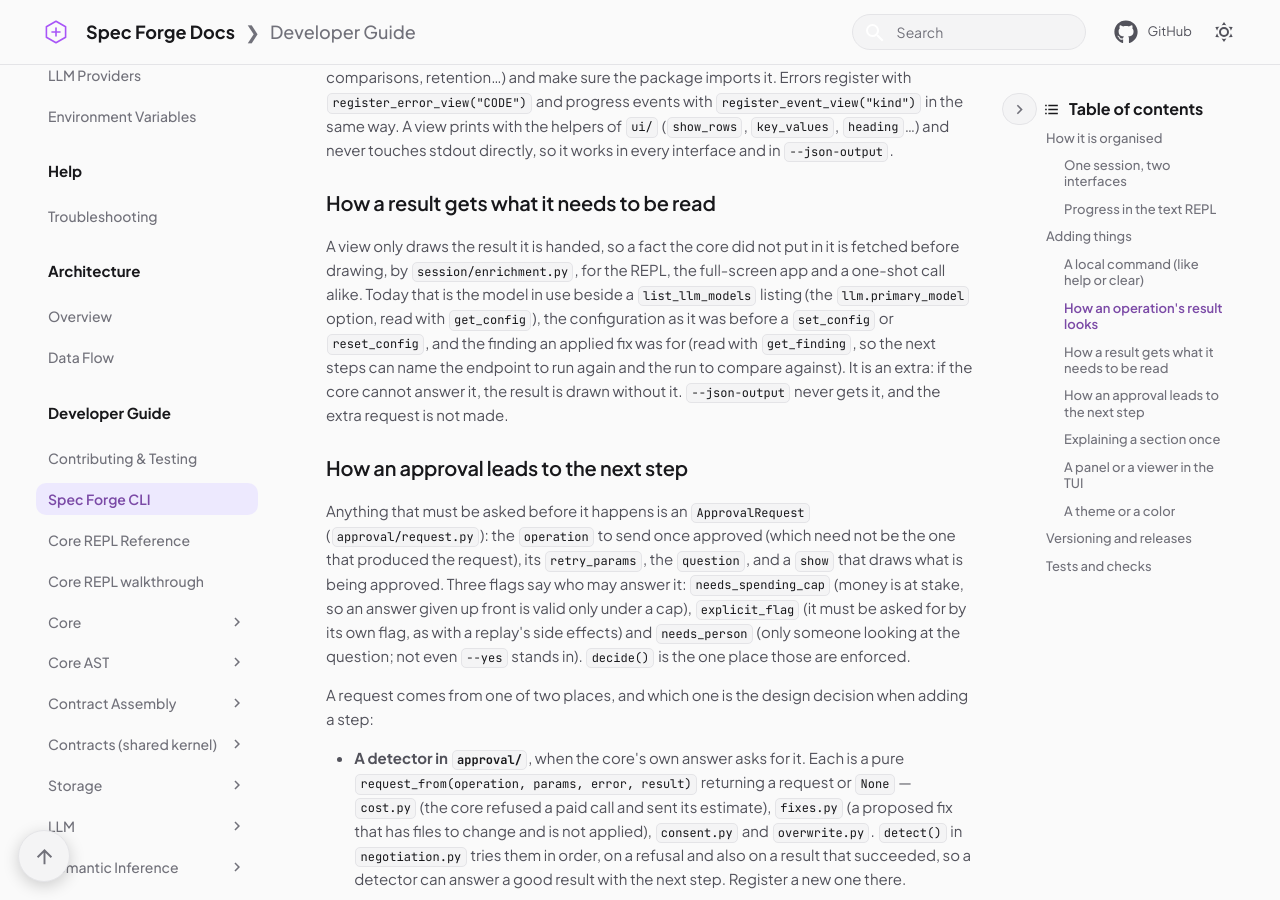
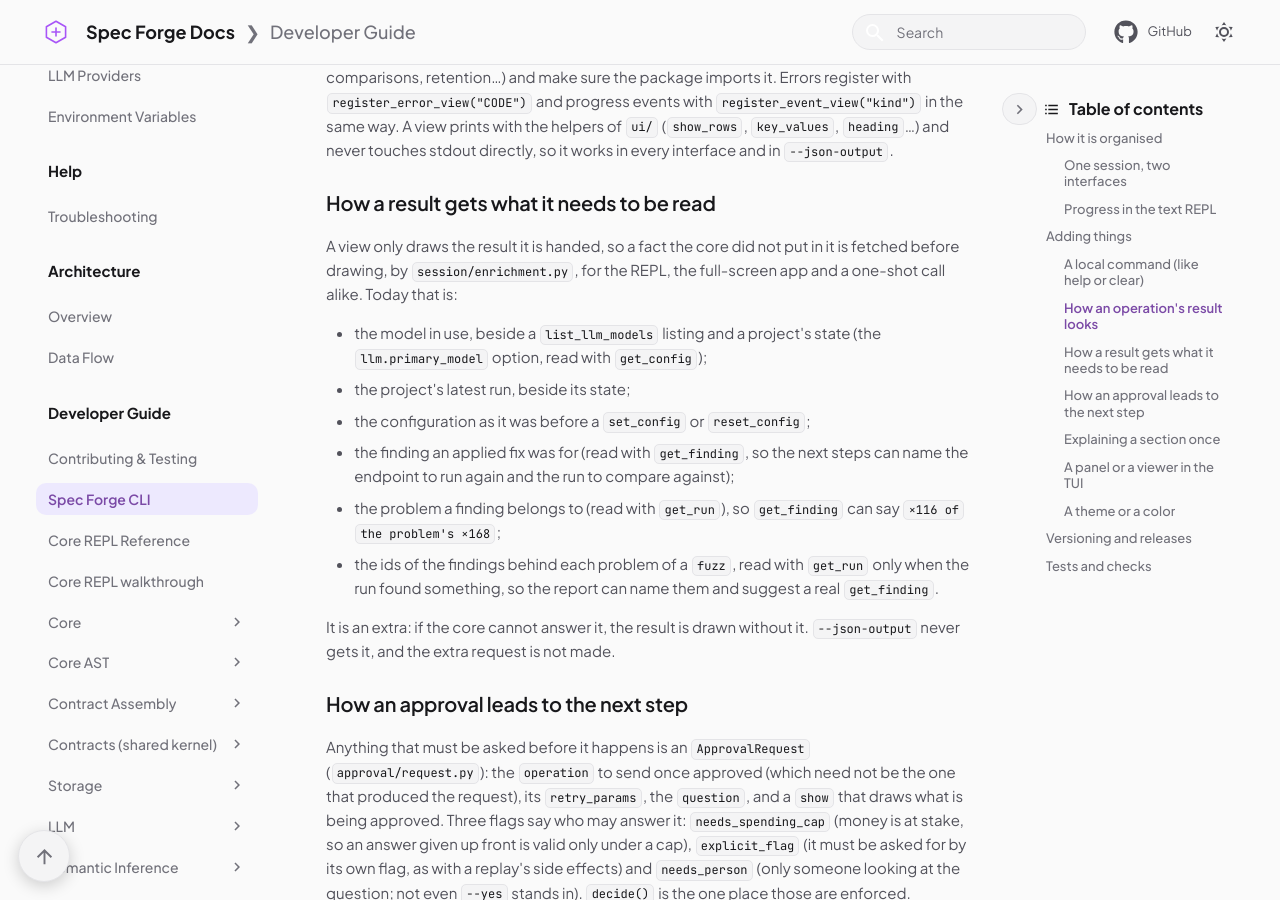
Before and after one commit to Spec-Forge-Testing/specforge-docs, an MkDocs documentation site: the page built from docs/developer-guide/specforge-cli.md, in a window 1280 px wide and 900 px high, scrolled down 2345 px. Built offline with MkDocs 1.6.1 and Material for MkDocs 9.7.7, drawn with Linux system fonts in a browser that asks for light colours; comment, search, counter and statistics services are not loaded.

Commit message:
docs(cli): explain finding ids and the report footer

```diff
--- a/docs/developer-guide/specforge-cli.md
+++ b/docs/developer-guide/specforge-cli.md
@@ -94,11 +94,21 @@ never touches stdout directly, so it works in every interface and in `--json-out
 
 A view only draws the result it is handed, so a fact the core did not put in it is fetched
 before drawing, by `session/enrichment.py`, for the REPL, the full-screen app and a one-shot
-call alike. Today that is the model in use beside a `list_llm_models` listing (the
-`llm.primary_model` option, read with `get_config`), the configuration as it was before a
-`set_config` or `reset_config`, and the finding an applied fix was for (read with `get_finding`,
-so the next steps can name the endpoint to run again and the run to compare against). It is an extra: if the core cannot answer it, the result is
-drawn without it. `--json-output` never gets it, and the extra request is not made.
+call alike. Today that is:
+
+- the model in use, beside a `list_llm_models` listing and a project's state (the
+  `llm.primary_model` option, read with `get_config`);
+- the project's latest run, beside its state;
+- the configuration as it was before a `set_config` or `reset_config`;
+- the finding an applied fix was for (read with `get_finding`, so the next steps can name the
+  endpoint to run again and the run to compare against);
+- the problem a finding belongs to (read with `get_run`), so `get_finding` can say
+  `×116 of the problem's ×168`;
+- the ids of the findings behind each problem of a `fuzz`, read with `get_run` only when the run
+  found something, so the report can name them and suggest a real `get_finding`.
+
+It is an extra: if the core cannot answer it, the result is drawn without it. `--json-output`
+never gets it, and the extra request is not made.
 
 ### How an approval leads to the next step
 
```
Also changed, not shown: docs/user-guide/reports.md (+19 -0 lines).
